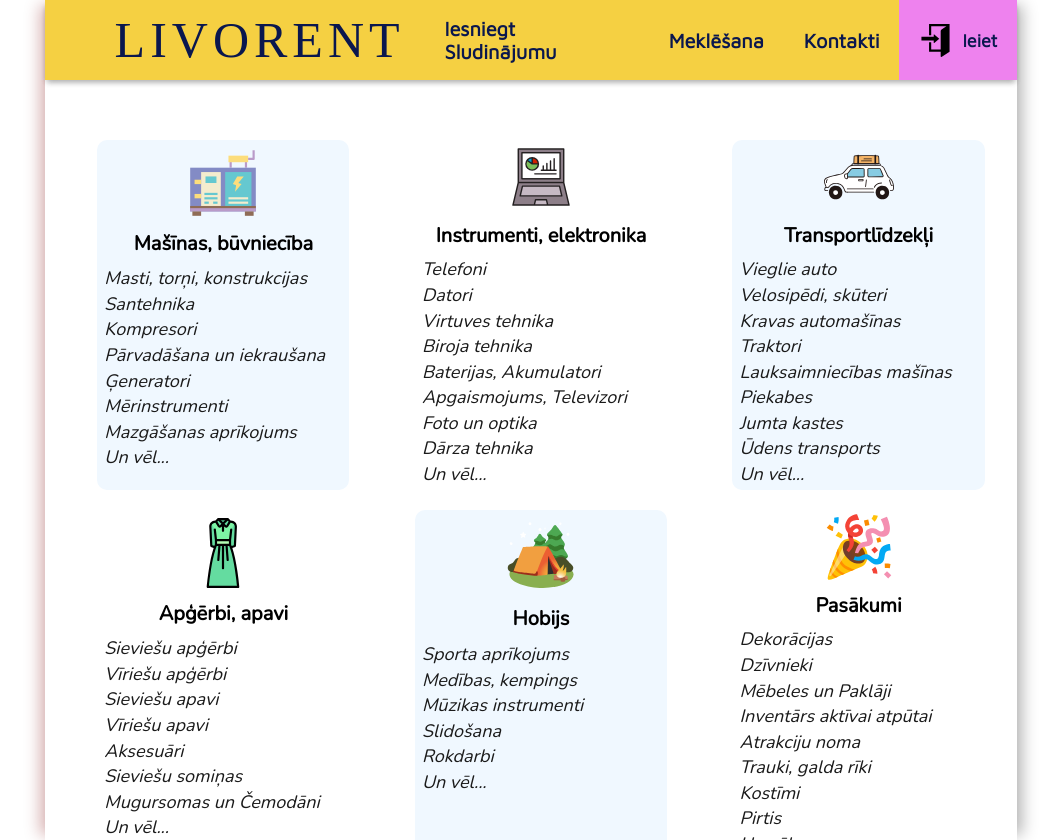
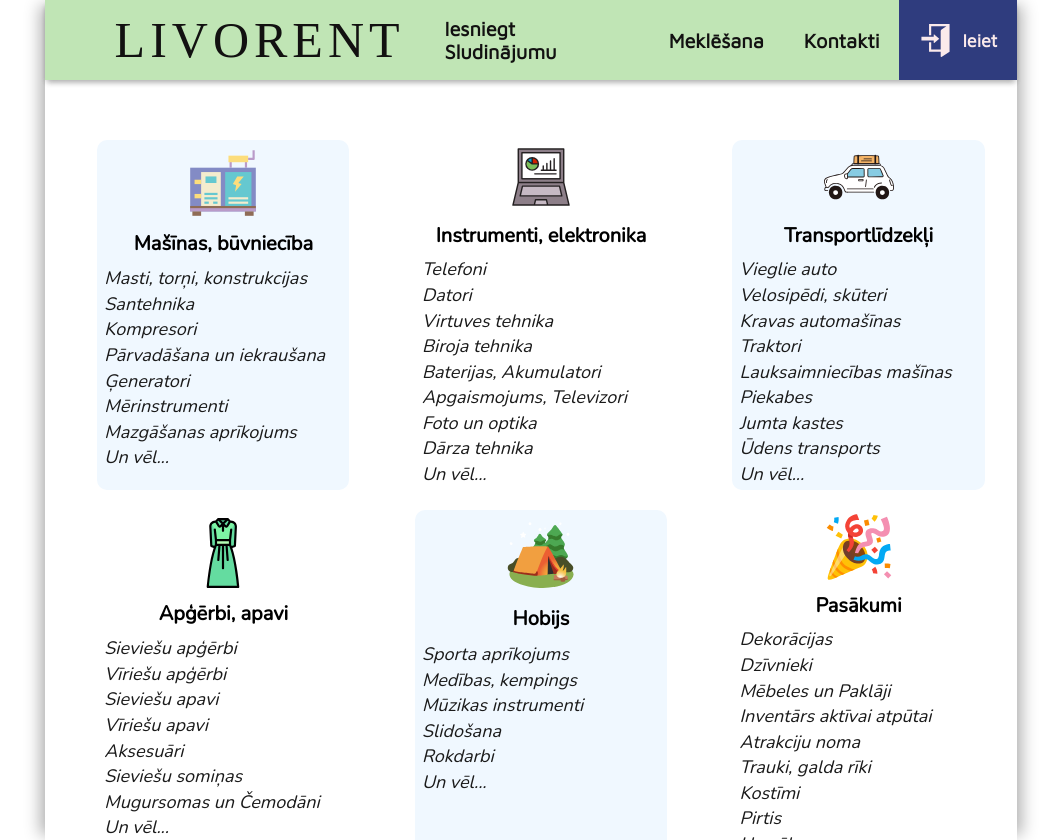
Before and after one commit to abdulhakim-altunkaya/livorent, a React (Create React App) app in the folder client/: page / in a window 1280 px wide. Shown: the whole page, without its empty margins (109-1170 px from the left). Built offline with nearby package versions, Linux system fonts and the light colour scheme; a web font is replaced by a local one.

Commit message:
more improvement on style

```diff
--- a/client/src/styles/Main.css
+++ b/client/src/styles/Main.css
@@ -10,7 +10,7 @@
         flex-direction: column;
         margin: auto;
         background-color: white;
-        box-shadow: -10px 0 15px -5px rgba(127, 1, 1, 0.3),
+        box-shadow: -10px 0 15px -5px rgba(0, 0, 0, 0.3),
                     10px 0 15px -5px rgba(0, 0, 0, 0.3);
 
       }
--- a/client/src/styles/TopArea.css
+++ b/client/src/styles/TopArea.css
@@ -1,7 +1,7 @@
 .TopNavbarArea {
   height: 100%;
-  background-color: #F5D042;
-  color: #0A174E;
+  background-color: #c0e5b5;
+  color: #121111;
   display: flex;
   flex-direction: row;
   justify-content: space-between;
@@ -47,13 +47,15 @@
   height: 100%;
   font-size: 18px;
   font-weight: bold;
-  background-color:rgb(238, 130, 238);
+  background-color: #2F3C7E;
+  color: #FBEAEB;
 }
 .topAreaLoginArea:hover {
-  background-color:rgb(134, 46, 134);
-  color: white;
+  background-color:#16215c;
+  color: #d3caca;
 }
 .topAreaLoginArea img {
   width: 33px;
   margin-right: 10px;
+  color: #FBEAEB;
 }
```
Also changed, not shown: client/public/svg_login.svg.
